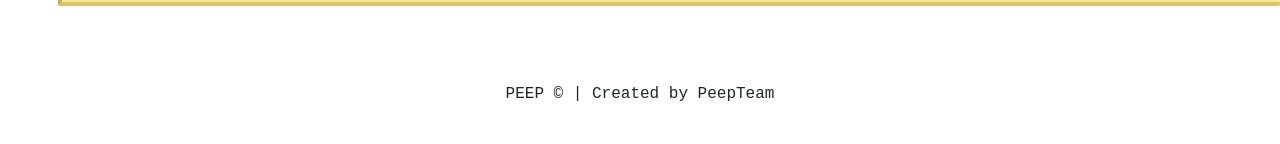
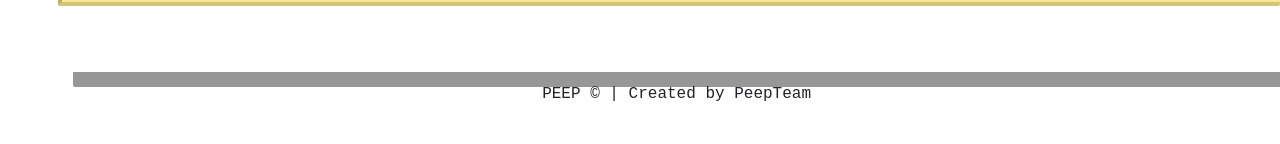
Before and after one commit to Peep-Coders/peep-frontend, a React (Create React App) app: page / in a window 1280 px wide. Shown: the part 156-300 px from the top of the page. Built offline with nearby package versions, Linux system fonts and the light colour scheme; no server answers.

Commit message:
A bit of animations

```diff
--- a/src/App.css
+++ b/src/App.css
@@ -2,6 +2,8 @@
     display: grid;
     grid-template-rows: .01fr 1fr .01fr;
     grid-template-columns: .1fr 1fr 1fr .1fr;
+    margin-bottom: 0;
+    padding-bottom: 0;
 
     }
 nav {
@@ -17,10 +19,13 @@ body {
 }
 footer {
     grid-row: 3 / span 1;
-    grid-column: 1/ span 4;
-    /* border: 1px solid red; */
+    grid-column: 2/ span 3;
+    background-color: rgb(151, 151, 151);
+    border-radius: 0 0 0 2px;
     display: flex;
     justify-content: center;
     font-family: 'Courier New', Courier, monospace;
     font-weight: 500;
+    height: 15px;
+    margin-left: 15px;
 }
--- a/src/components/Home/Home.module.css
+++ b/src/components/Home/Home.module.css
@@ -21,7 +21,6 @@
 }
 input[type='text'] {
 	border: 0;
-	/* border-bottom: 2px solid gainsboro; */
 }
 input:focus{
     outline: none;
--- a/src/components/Posts/Posts.modules.css
+++ b/src/components/Posts/Posts.modules.css
@@ -9,27 +9,37 @@
     border-bottom: 6px solid rgb(216, 198, 120);
     border-right: 5px solid rgb(216, 198, 120);
     border-radius: 4px;
-    transition: 2s;
+    animation-name: slideup;
+    animation-duration: 500ms;
+    transition: height background-color border-bottom border-right ease-in-out;
+}
+.posts_secondary:hover {
+    background-color: rgb(255, 251, 196);
+    transition-delay: 300ms;
+    transition-duration: 500ms;
+    height: 350px;
+    border-bottom: 6px solid rgb(184, 169, 104);
+    border-right: 5px solid rgb(184, 169, 104);
+    cursor: pointer;
 }
 
 .posts_img{
-    /* min-width: 50%;
-    min-height: 50%; */
-    max-width: 60%;
-    max-height: 100%;
-    display: flex;
+    max-width: 300px;
+    max-height: 150px;
+    display: block;
     margin: 0 auto;
     grid-row: 1/ span 2;
     grid-column: 4/ span 2;
     border-bottom: 4px solid rgb(224, 224, 224);
     border-right: 4px solid rgb(224, 224, 224);
     border-radius: 4px;
-    transition: 2000ms;
+    transition: height width 2000ms ease-in;
 
 }
 .posts_img:hover {
     max-height: 300px;
-    max-width: 300px;
+    max-width: 400px;
+    transition: 2000ms;
 }
 .post_p {
     display: inline;
@@ -66,9 +76,19 @@
     justify-content: center;
     background-color: rgb(231, 231, 231);
     color: rgb(0, 0, 0);
+    width: 80%;
 }
 .posts_username:hover {
     background-color: rgb(207, 207, 207);
-    border-bottom: 4px solid rgb(236, 236, 236);
-    border-right: 4px solid rgb(236, 236, 236);
+    border-bottom: 4px solid rgb(216, 212, 158);
+    border-right: 4px solid rgb(216, 212, 158);
+    transition-delay: 200ms;
+    transition-duration: 1000ms;
+    height: 65%;
+    width: 100%;
 }
+
+@keyframes slideup {
+    from {height: 0px;}
+  to {height: 300px;}
+}
```
Also changed, not shown: src/components/Posts/Posts.js (+0 -20 lines).
